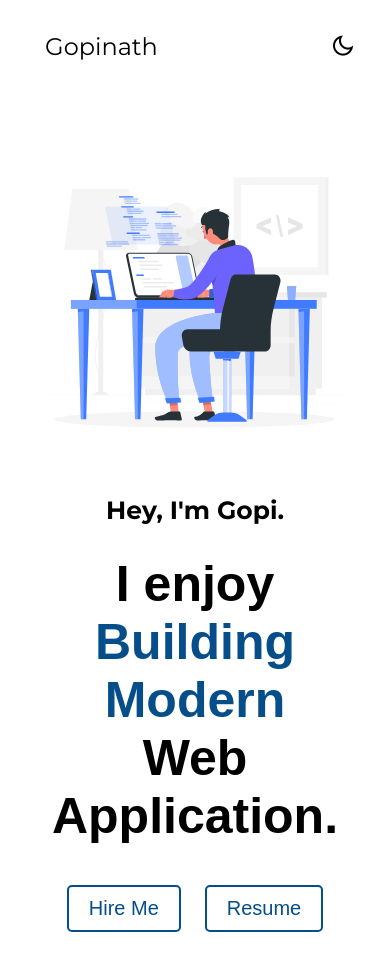
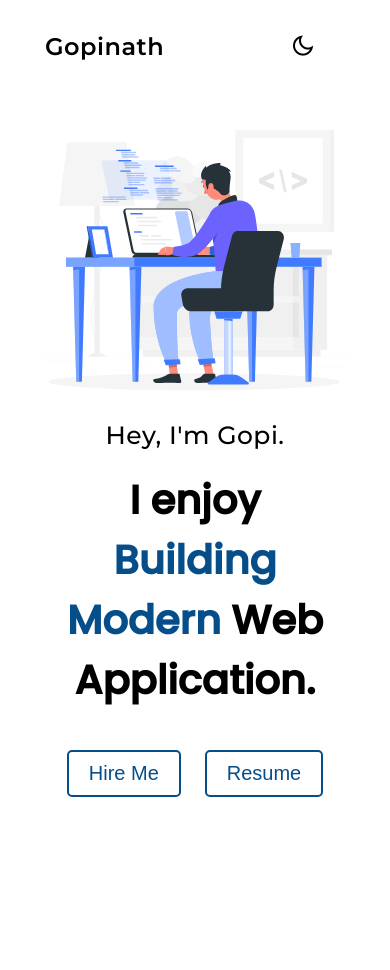
Before and after one commit to Gopinathhh/Portfolio, a plain HTML site: page index.html in a window 390 px wide. After the commit the page ends 844 px from the top, so only its background shows below. Drawn offline with nearby package versions, Linux system fonts and the light colour scheme; some icons are missing.

Commit message:
Refactor CSS styles and update font imports

```diff
--- a/assests/CSS/style.css
+++ b/assests/CSS/style.css
@@ -1,8 +1,9 @@
 
+  @import url('https://fonts.googleapis.com/css2?family=Poppins:wght@300;400;500&display=swap');
 
 @import url('https://fonts.googleapis.com/css2?family=Roboto:ital,wght@0,100..900;1,100..900&display=swap');
 
-
+ @import url('https://fonts.googleapis.com/css2?family=Raleway:wght@700&display=swap');
 @import url('https://fonts.googleapis.com/css2?family=Montserrat:ital,wght@0,100..900;1,100..900&display=swap');
 
 :root{
@@ -48,16 +49,24 @@ body {
  .logo{
   color: var(--text-color);
   font-size:1.5rem;
+   font-weight: 600;
   font-family: 'montserrat';
   margin-left:10px;
   text-decoration: none;
+  letter-spacing:0.5px ;
+}
+
+.icons {
+  display: flex;
+  gap: 40px;
+  align-items: center;
 }
 
 .moon-icon {
-
   font-size: 24px;
   cursor: pointer;
 }
+
 
 .menu-toggle {
   font-size: 24px;
@@ -83,58 +92,51 @@ body {
 .navbar a.active {
   color: var(--text-color)
 }
-/* Layout Container */
+
 .container {
   display: flex;
+   width: 100vw;
    height: 100vh;
-  margin-top: 30px;
+   margin-top: 30px;
 }
 
-/* Intro Section */
+
 .intro {
-
     width: 60%;
     height: 60%;
-
-  justify-items: center;
-  align-content: center;
+    text-align: center;
+    justify-items: center;
+    align-content: center;
 }
 
 .author-name {
-  font-size:1.5rem;
-  font-family: 'montserrat';
-  margin-top: 0;
-  margin-bottom: 10px;
+    font-size: 30px;
+    font-weight: 500;
+   font-family: 'montserrat', sans-serif;
+   letter-spacing: 0.5px;
+
 }
 
 .author-info {
   font-family: 'poppins', sans-serif;
    font-size: 60px;
    padding: 20px 50px 20px 50px;
-   text-align: center;
-  align-content: center;
+   align-content: center;
   justify-content: center;
 }
 
-.text-theme{
+.text-theme,.text-target{
   color:var(--span-color);
 }
 
-.text-target{
-  color:var(--span-color);
+
+.author-img {
+    width: 500px;
+    height: 546px;
+   padding-top: 30px;
+
 }
 
-/* Author Section */
-
-
-
-.author-img {
-   width: 40%;
-  height: 60%;
-  object-fit: cover;
-
-}
-/* Buttons */
 .hire,
 .resume {
   margin-top: 20px;
@@ -164,10 +166,12 @@ body {
 @media (max-width: 768px) {
 
   .container {
-    position: relative;
     flex-direction:column-reverse;
     align-items: center;
     text-align: center;
+    width: 100%;
+    height: auto;
+    margin-top: 0;
   }
 
   .intro {
@@ -180,18 +184,24 @@ body {
   }
 
   .author-info {
-    font-size: 50px;
+    font-size: 40px;
     width: 100%;
+    align-content: center;
+    justify-content: center;
+
   }
 
   .author-img {
+    width: 80%;
+    max-width: 350px;
+    height: auto;
+    padding-top: 20px;
+    margin-bottom: 20px;
 
-    height: 300px;
-    width: 300px;
-    margin-top: 20px;
   }
 
   header {
+    position: relative;
     flex-direction: row;
     justify-content: space-between;
   }
@@ -210,10 +220,10 @@ body {
     align-items: center;
     gap: 10px;
     padding: 10px 0;
-    display: none; /* Initially hidden */
+    display: none;
   }
 
   .navbar.active {
-    display: flex; /* Show when active */
+    display: flex;
   }
 }
```
